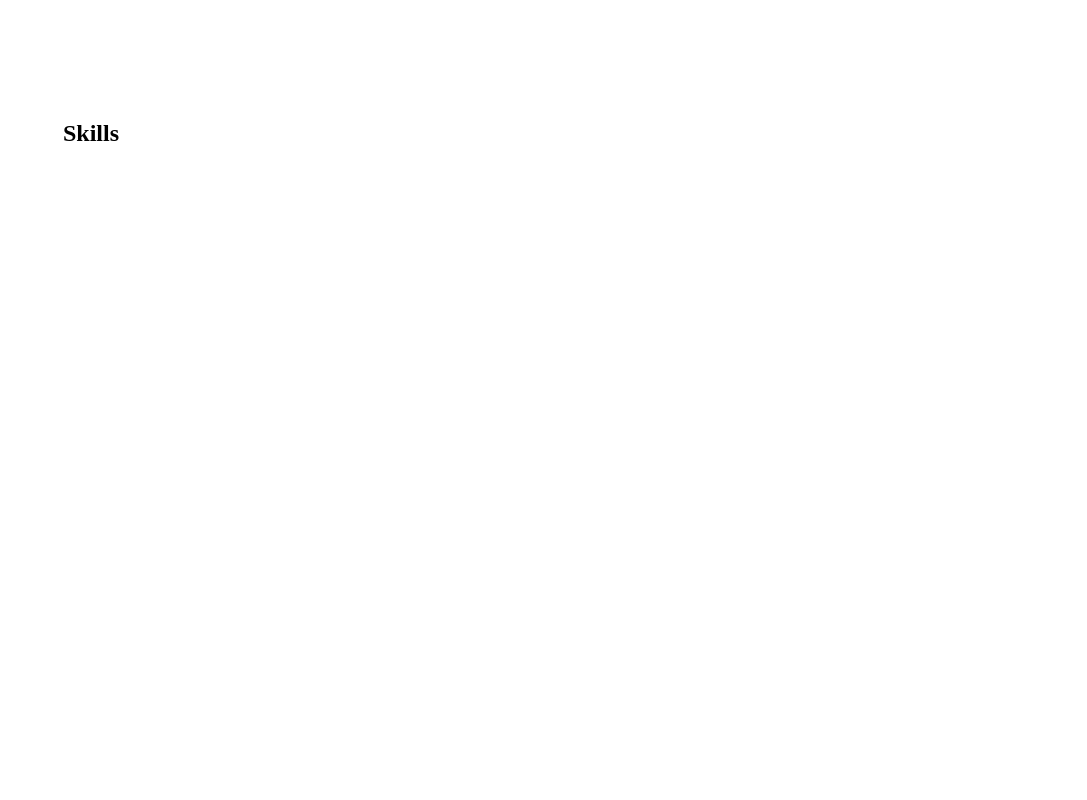
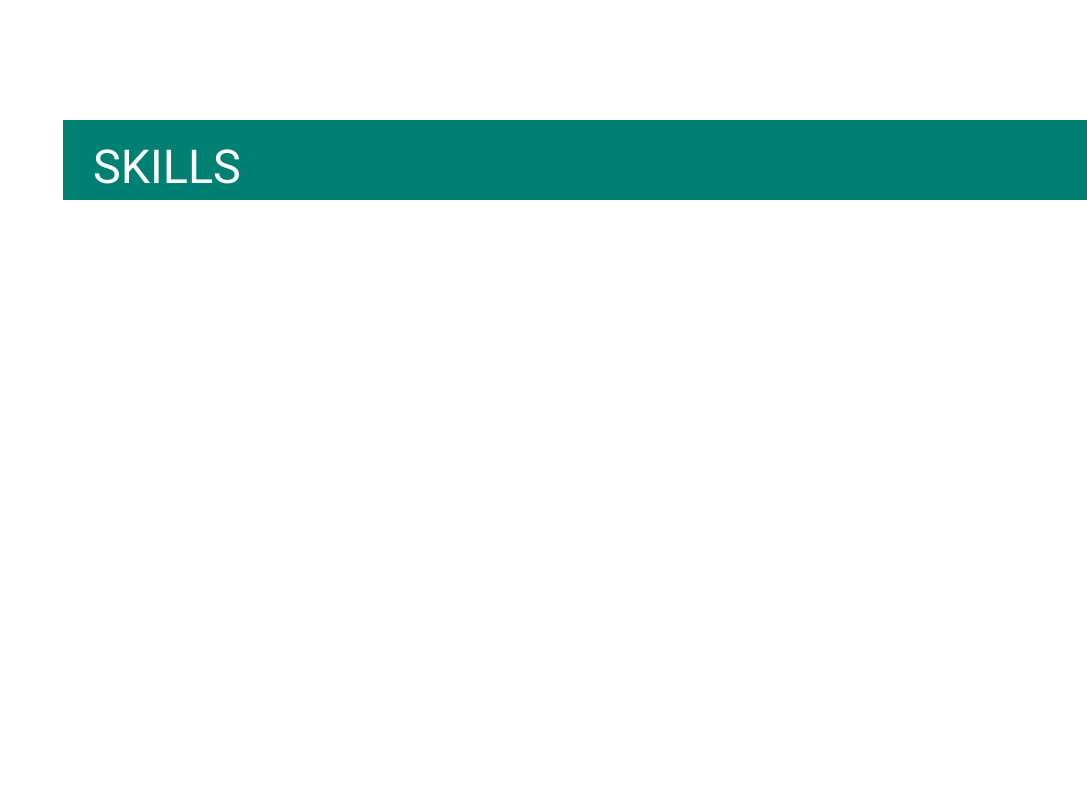
Before and after one commit to asnganje/professional-portoflio-v1, a React (Vite) app: page / in a window 1280 px wide. Shown: the part 3080-3880 px from the top of the page, without its empty margins (193-1280 px from the left). Built offline with nearby package versions, Linux system fonts and the light colour scheme.

Commit message:
Add header to  skills page

```diff
--- a/src/pages/Skills.jsx
+++ b/src/pages/Skills.jsx
@@ -1,5 +1,8 @@
+import { Header } from "../components";
 const Skills = () => {
-    return <h2 className="skill">Skills</h2>
+    return <div className="skill">
+                <Header title="skills"/>
+        </div>
 }
 
 export default Skills;
```
